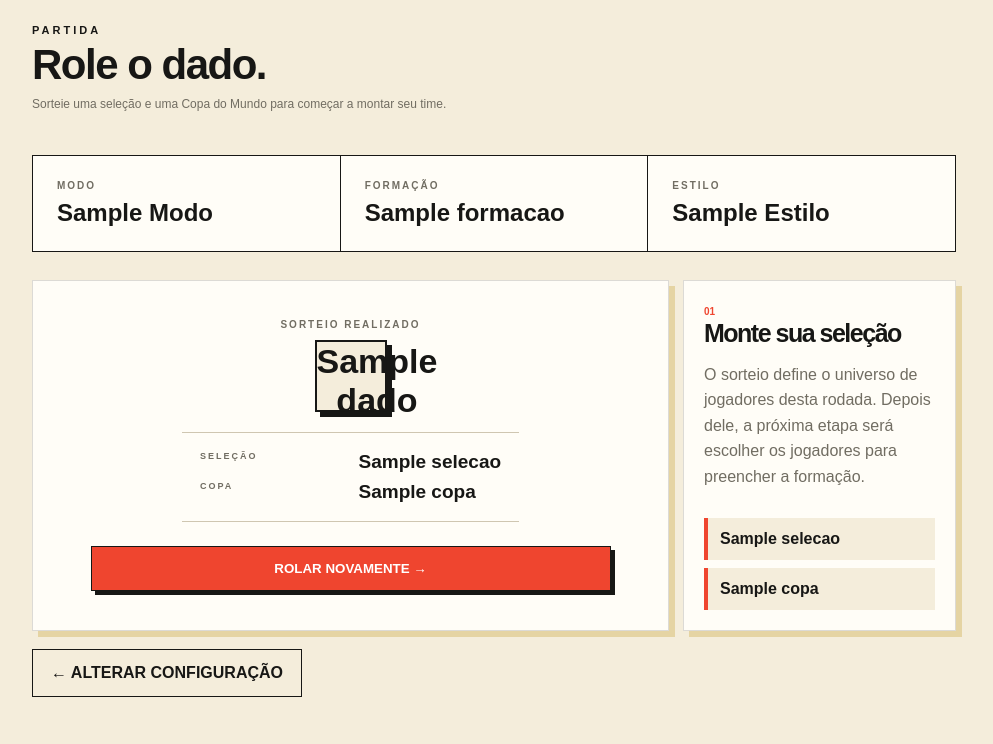
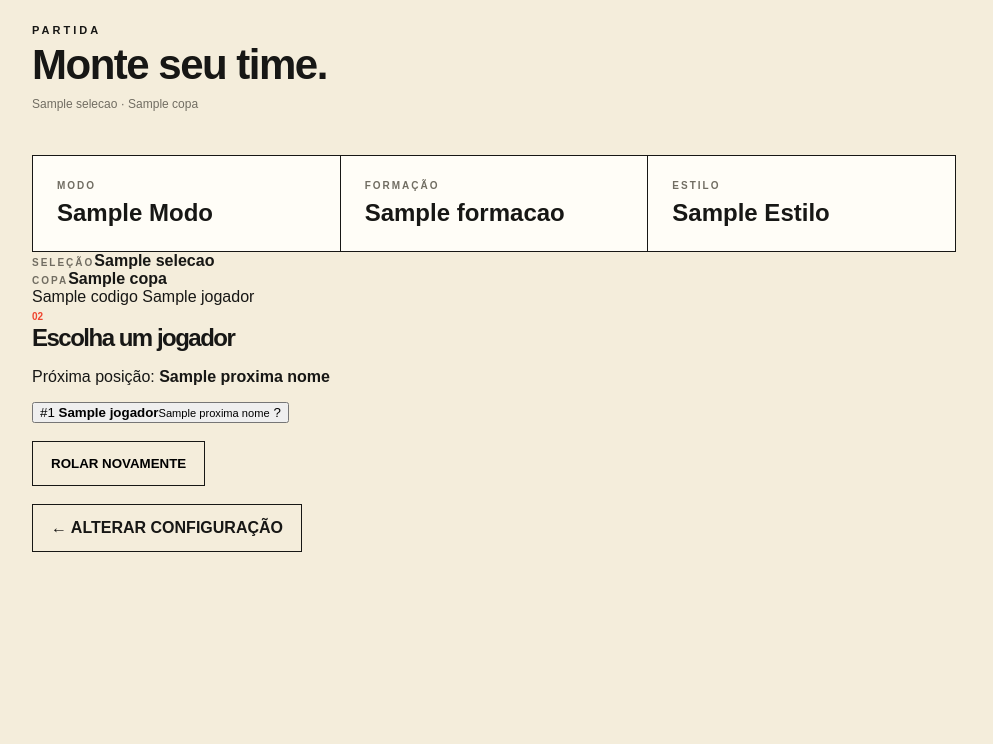
Before and after one commit to trupe-HyZs/6-a-7, a Flask app: template templates/partida.html in a window 1280 px wide. Shown: the part 56-800 px from the top of the page, without its empty margins (146-1139 px from the left). Run offline with Flask 3, Linux system fonts and the light colour scheme; the template is opened without the code that fills it: most values are stand-ins (such as "Sample title", 1, 10 or a date in 2020).

Commit message:
feat: build team field and player picker

```diff
--- a/templates/partida.html
+++ b/templates/partida.html
@@ -14,62 +14,88 @@
 
   <main class="game-shell match-shell">
     <p class="eyebrow">PARTIDA</p>
-    <h1>Role o dado.</h1>
-    <p class="subtitle">Sorteie uma seleção e uma Copa do Mundo para começar a montar seu time.</p>
+    <h1>Monte seu time.</h1>
+    <p class="subtitle">{{ sorteio.selecao if sorteio else 'Role o dado' }}{% if sorteio %} · {{ sorteio.copa }}{% endif %}</p>
 
     <section class="match-preview">
-      <div>
-        <span class="match-label">MODO</span>
-        <strong>{{ modo|title }}</strong>
-      </div>
-      <div>
-        <span class="match-label">FORMAÇÃO</span>
-        <strong>{{ formacao }}</strong>
-      </div>
-      <div>
-        <span class="match-label">ESTILO</span>
-        <strong>{{ estilo|title }}</strong>
-      </div>
+      <div><span class="match-label">MODO</span><strong>{{ modo|title }}</strong></div>
+      <div><span class="match-label">FORMAÇÃO</span><strong>{{ formacao }}</strong></div>
+      <div><span class="match-label">ESTILO</span><strong>{{ estilo|title }}</strong></div>
     </section>
 
+    {% if not sorteio %}
       <section class="draw-layout">
         <div class="draw-card">
-        {% if sorteio %}
-          <div class="draw-result-label">SORTEIO REALIZADO</div>
-          <div class="dice-face">{{ sorteio.dado }}</div>
-          <div class="draw-result">
-            <span>SELEÇÃO</span>
-            <strong>{{ sorteio.selecao }}</strong>
-            <span>COPA</span>
-            <strong>{{ sorteio.copa }}</strong>
-          </div>
-        {% else %}
           <div class="draw-empty">
             <div class="dice-face">?</div>
             <h2>Pronto para sortear?</h2>
             <p>Role o dado para descobrir a seleção e a Copa que vão entrar nesta rodada.</p>
           </div>
-        {% endif %}
-
           <form method="post">
-          <button class="primary-button roll-button" type="submit">
-            {% if sorteio %}ROLAR NOVAMENTE{% else %}ROLAR O DADO{% endif %} →
-          </button>
+            <input type="hidden" name="acao" value="sortear">
+            <button class="primary-button roll-button" type="submit">ROLAR O DADO →</button>
           </form>
         </div>
-
         <div class="draw-info">
           <span class="setup-number">01</span>
           <h2>Monte sua seleção</h2>
-        <p>O sorteio define o universo de jogadores desta rodada. Depois dele, a próxima etapa será escolher os jogadores para preencher a formação.</p>
-        {% if sorteio %}
-          <div class="selected-universe">
-            <span>{{ sorteio.selecao }}</span>
-            <span>{{ sorteio.copa }}</span>
+          <p>O sorteio define o universo de jogadores desta rodada. Depois dele, você vai preencher a formação.</p>
+        </div>
+      </section>
+    {% else %}
+      <section class="team-builder">
+        <div class="field-panel">
+          <div class="field-head">
+            <div><span class="match-label">SELEÇÃO</span><strong>{{ sorteio.selecao }}</strong></div>
+            <div><span class="match-label">COPA</span><strong>{{ sorteio.copa }}</strong></div>
+          </div>
+
+          <div class="football-field">
+            <div class="field-lines"></div>
+            {% for linha in linhas_campo %}
+              <div class="field-row row-{{ loop.index }} count-{{ linha|length }}">
+                {% for pos in linha %}
+                  <div class="player-slot {% if pos.jogador %}filled{% endif %}">
+                    <span class="slot-circle">{{ pos.codigo }}</span>
+                    <span class="slot-name">{{ pos.jogador if pos.jogador else '?' }}</span>
+                  </div>
+                {% endfor %}
+              </div>
+            {% endfor %}
+          </div>
+        </div>
+
+        <aside class="player-panel">
+          <span class="setup-number">02</span>
+          {% if completo %}
+            <h2>Time completo.</h2>
+            <p>Os 11 jogadores foram escolhidos.</p>
+          {% else %}
+            <h2>Escolha um jogador</h2>
+            <p class="position-target">Próxima posição: <strong>{{ proxima_nome }}</strong></p>
+            <div class="player-list">
+              {% for jogador in jogadores %}
+                <form method="post">
+                  <input type="hidden" name="acao" value="escolher">
+                  <input type="hidden" name="posicao" value="{{ proxima }}_{{ (posicoes|selectattr('codigo', 'equalto', proxima)|list|length) - (jogadores|length) + loop.index }}">
+                  <input type="hidden" name="jogador" value="{{ jogador }}">
+                  <button class="player-option" type="submit">
+                    <span class="player-number">#{{ loop.index }}</span>
+                    <span><strong>{{ jogador }}</strong><small>{{ proxima_nome }}</small></span>
+                    <span class="player-arrow">?</span>
+                  </button>
+                </form>
+              {% endfor %}
             </div>
           {% endif %}
-      </div>
+
+          <form method="post" class="reroll-form">
+            <input type="hidden" name="acao" value="sortear">
+            <button class="secondary-button" type="submit">ROLAR NOVAMENTE</button>
+          </form>
+        </aside>
       </section>
+    {% endif %}
 
     <a class="secondary-button mode-link" href="{{ url_for('desafio') }}">← ALTERAR CONFIGURAÇÃO</a>
   </main>
```
Lines whose indentation alone changed are shown as unchanged.
